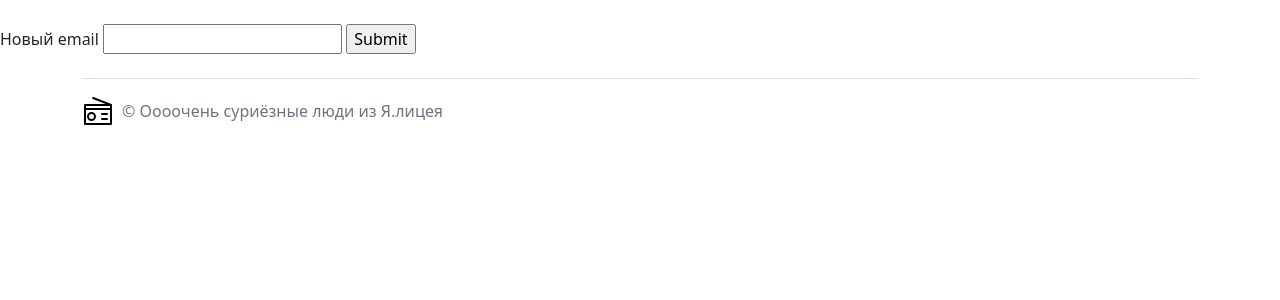
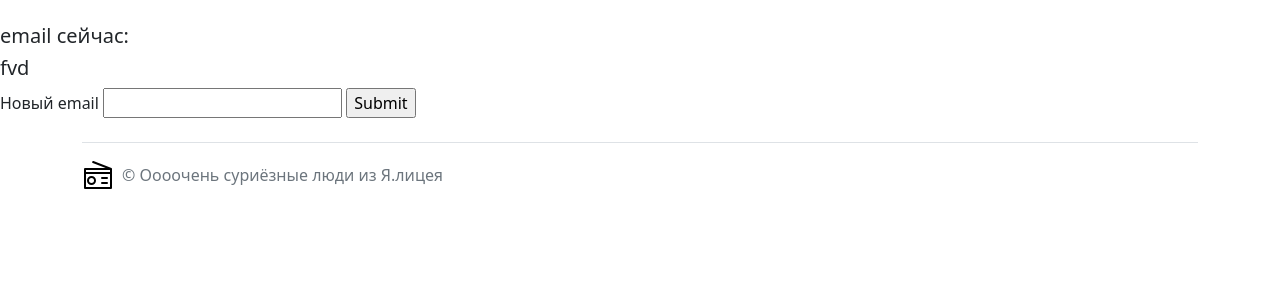
Before and after one commit to capibur/YL_project, a Flask app: page /profile in a window 1280 px wide. Shown: the part 73-373 px from the top of the page. Run offline with Flask 2, Linux system fonts and the light colour scheme; a user stored in the database is signed in; data comes from the database, SQL or seed files in the repository; both versions use the stored data as it was after the commit.

Commit message:
procfile last

```diff
--- a/templates/home_page.html
+++ b/templates/home_page.html
@@ -20,6 +20,7 @@
         <li class="nav-item"><a href="/add/song" class="nav-link">Add Song</a></li>
         <li class="nav-item"><a href="/add/playlist" class="nav-link">Add Playlist</a></li>
         <li class="nav-item"><a href="/myplaylists" class="nav-link">Playlists</a></li>
+          <li class="nav-item"><a href="/profile" class="nav-link">Profile</a></li>
       </ul>
     </header>
   </div>
--- a/templates/profile.html
+++ b/templates/profile.html
@@ -23,6 +23,9 @@
       </ul>
     </header>
  </div>
+
+ <h5>email сейчас:</h5>
+ <h5>{{email}}</h5>
  <form action="" method="post">
 
      <label for="username">Новый email</label>
```
Also changed, not shown: db/min.db.
